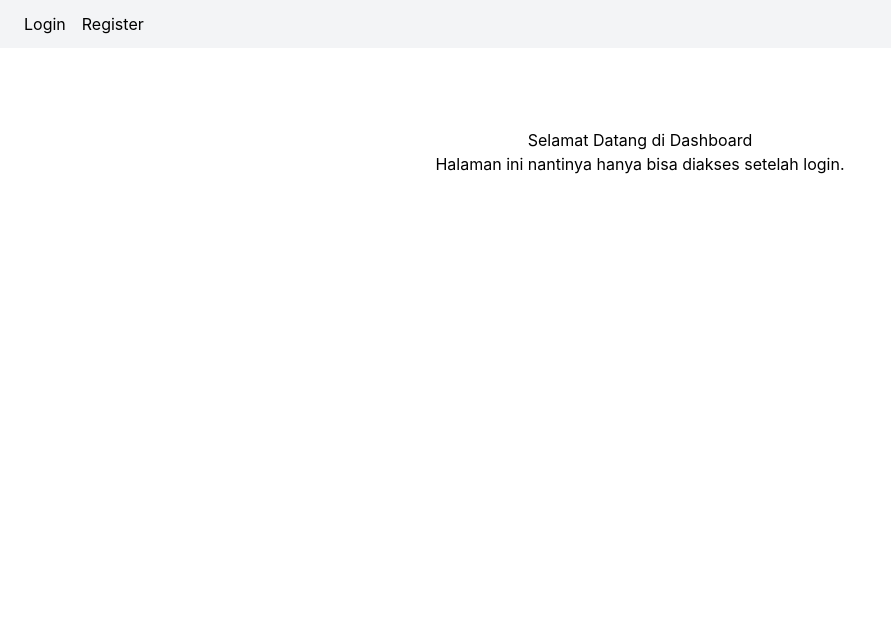
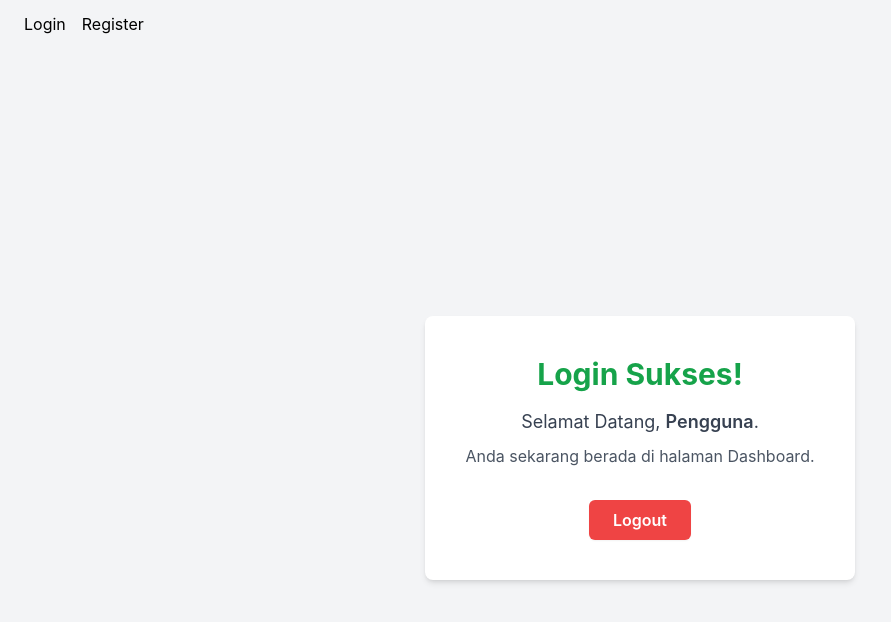
Before and after one commit to E-PPAW-TI503P-2025/PRKPAW_20230140223, a React (Create React App) app in the folder 20230140223-react/: page /dashboard in a window 1280 px wide. Shown: the top 622 px of the page, without its empty margins (0-891 px from the left). Built offline with nearby package versions, Linux system fonts and the light colour scheme.

Commit message:
Add jwt-decode for JWT handling and enhance DashboardPage with user greeting and logout functionality

```diff
--- a/20230140223-react/package.json
+++ b/20230140223-react/package.json
@@ -8,6 +8,7 @@
     "@testing-library/react": "^16.3.0",
     "@testing-library/user-event": "^13.5.0",
     "axios": "^1.13.2",
+    "jwt-decode": "^4.0.0",
     "react": "^19.2.0",
     "react-dom": "^19.2.0",
     "react-router-dom": "^7.9.6",
--- a/20230140223-react/src/components/DashboardPage.js
+++ b/20230140223-react/src/components/DashboardPage.js
@@ -1,11 +1,53 @@
 // src/components/DashboardPage.js
 import React from 'react';
+import { useNavigate } from 'react-router-dom';
+import { jwtDecode } from 'jwt-decode'; // <- untuk membaca isi JWT
 
 function DashboardPage() {
+  const navigate = useNavigate();
+
+  // Ambil token dari localStorage
+  const token = localStorage.getItem('token');
+
+  let userName = 'Pengguna';
+  try {
+    if (token) {
+      const payload = jwtDecode(token);    // decode token
+      // backend kita mengisi payload.nama
+      if (payload.nama) {
+        userName = payload.nama;
+      }
+    }
+  } catch (err) {
+    console.error('Gagal decode token:', err);
+  }
+
+  const handleLogout = () => {
+    localStorage.removeItem('token'); // Hapus token dari local storage
+    navigate('/login');              // Arahkan kembali ke halaman login
+  };
+
   return (
-    <div style={{ textAlign: 'center', marginTop: 80 }}>
-      <h1>Selamat Datang di Dashboard</h1>
-      <p>Halaman ini nantinya hanya bisa diakses setelah login.</p>
+    <div className="min-h-screen bg-gray-100 flex flex-col items-center justify-center p-8">
+      <div className="bg-white p-10 rounded-lg shadow-md text-center">
+        <h1 className="text-3xl font-bold text-green-600 mb-4">
+          Login Sukses!
+        </h1>
+
+        <p className="text-lg text-gray-700 mb-2">
+          Selamat Datang, <span className="font-semibold">{userName}</span>.
+        </p>
+        <p className="text-md text-gray-600 mb-8">
+          Anda sekarang berada di halaman Dashboard.
+        </p>
+
+        <button
+          onClick={handleLogout}
+          className="py-2 px-6 bg-red-500 text-white font-semibold rounded-md shadow-sm hover:bg-red-600 focus:outline-none focus:ring-2 focus:ring-offset-2 focus:ring-red-500"
+        >
+          Logout
+        </button>
+      </div>
     </div>
   );
 }
```
Also changed, not shown: 1 other file (tests, documents, lock files or other folders).
